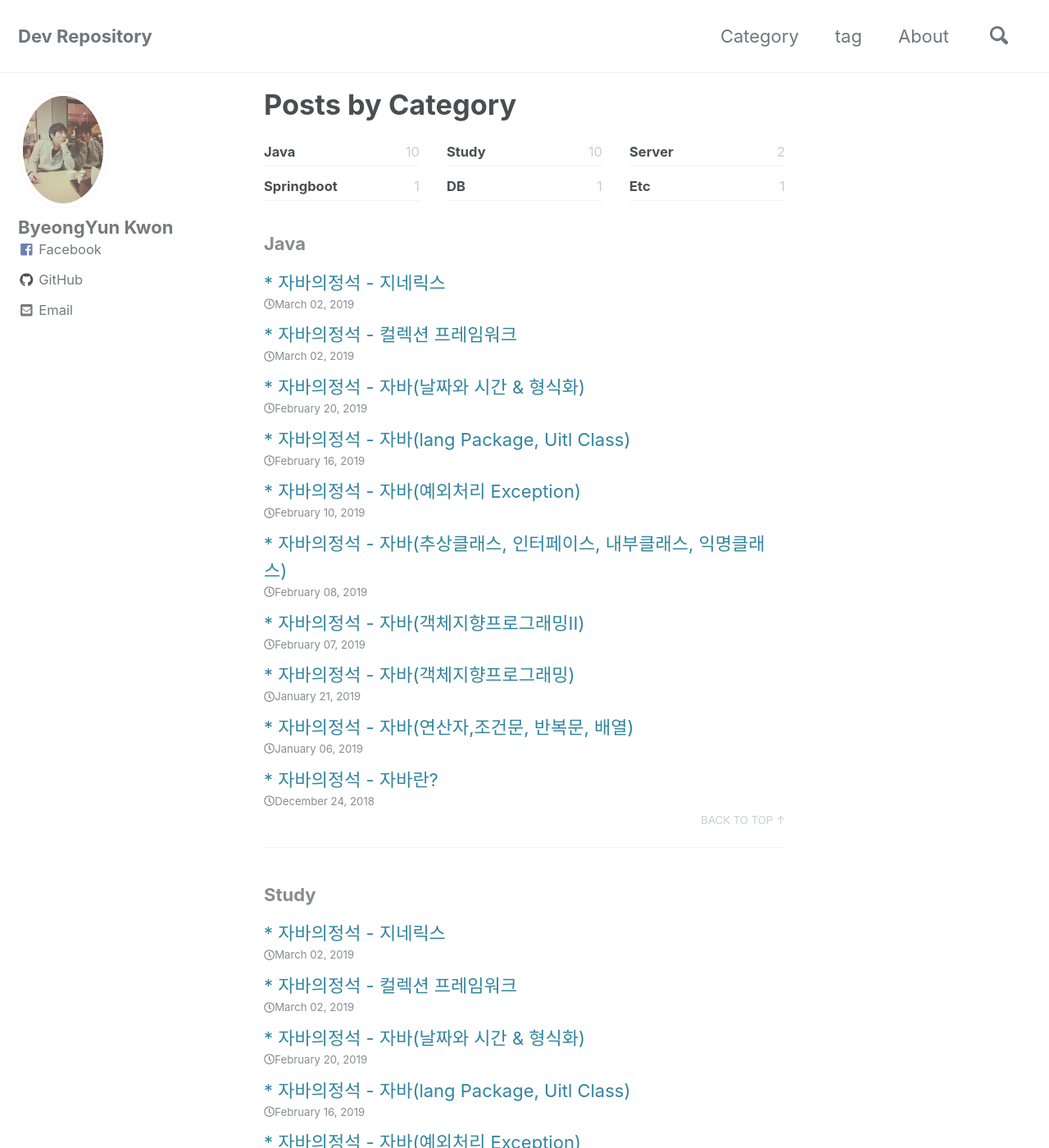
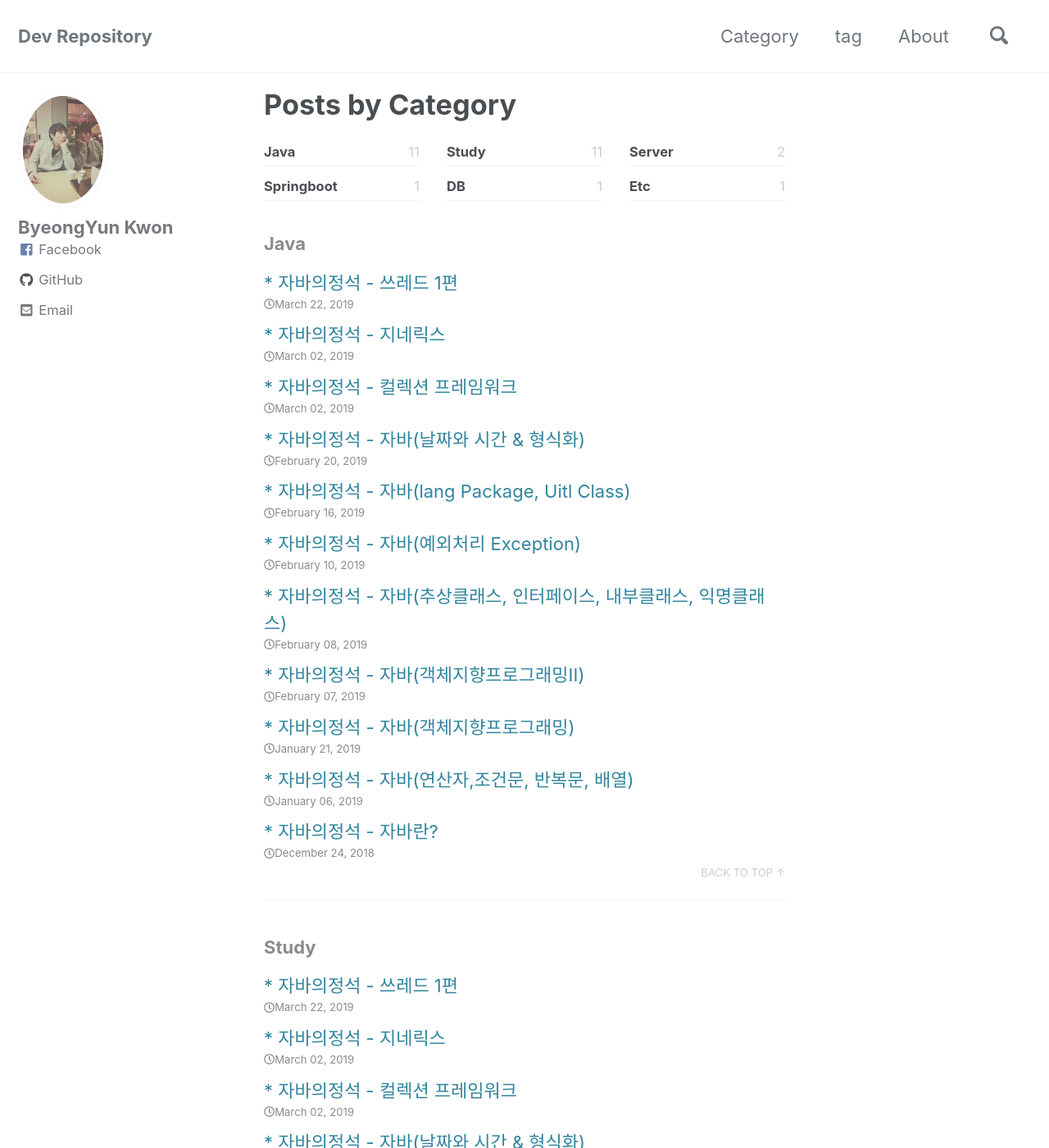
Before and after one commit to sksggg123/sksggg123.github.io, a Jekyll site: the page built from _pages/category-archive.md, in a window 1280 px wide and 1400 px high. Shown: the whole window at 82% size. Built offline with Jekyll 4.4.1, drawn with Linux system fonts in a browser that asks for light colours; cached includes are drawn as plain includes; nearby versions of some CDN libraries; part of the change alters nothing that is shown.

Commit message:
published - Thread post

````diff
--- a/_posts/Java/Study/2019-03-16-Thread.md
+++ b/_posts/Java/Study/2019-03-16-Thread.md
@@ -1,8 +1,8 @@
 ---
 layout: customize-posts
-title: "자바의정석 - 쓰레드"
+title: "자바의정석 - 쓰레드 1편"
 date: 2019-03-22
-last_modified_at: 2019-03-23
+last_modified_at: 2019-03-24
 description: "남궁성님의 자바의정석을 읽고 중요하다고 생각하는 내용 정리 및 리마인드, 객체지향 프로그래밍에 대한 내용 chapter7입니다. jvm 메모리 구조에 대해서도 정리 함. 자바의정석, 남궁성, 자바, java, 객체지향, 프로그래밍, JVM, 메모리구조, memory, 클래스, 인스턴스, 객체화, 클래스 변수, 컬렉션, 지네릭스, 인스턴스 변수, 초기화,
 초기화 블럭, 명시적 초기화, 명시적, 생성자, 매개변수, 추상클래스, abstract, 이너클래스, innerclass, 익명클래스, anonymous, 예외처리, 예외, try, catch, exception, throw, finaly java.lang package, util class, object, String, literal, 리터럴, Objects, wrapper, StringBuffer, String, date, calendar, simpledateformat, format, Collection, list, set, map, hash, hashMap, iterator, arraylist, linkedlist, stack, queue, Generics, 지네릭스"
 header:
@@ -65,12 +65,15 @@ keywords:
     - Thread
     - 스레드
     - 쓰레드
+    - Daemon
+    - 데몬
+    - ThreadGroup
 category:
     - Java
     - Study
 tags:
     - java
-published: false
+published: true
 sitemap:
     changefreq: daily
     priority: 1.0
@@ -454,4 +457,178 @@ Thread 1 Interrupt
 
 위의 소스 중 main클래스에서 ``t.interrupt()``를 통해 Thread1클래스 의 반복문을 빠져나오려는 의도의다. 하지만 isInterrupted()를 호출해 보면 false로 나온다. 그 이유는 Thread1 클래스의 **Check point**의 소스 때문이다. Thread.sleep()을 주게 되면 쓰레드가 잠시 멈춰져있는 상태인데 이떄 interrupt()를 호출하면 InterruptedException이 발생되고 쓰레드의 interrupted()의 상태는 자동으로 false로 초기화가 된다. 이렇게 사용할 때는 ``catch문에 interrupt()``를 한번더 호출해 주어 상태값을 변경해주어야 한다. 꼭 기억해두고 넘어가자.
 
+**suspend(), resume(), stop()**
+
+suspend()는 sleep()과 같이 쓰레드의 동작을 멈추게하며, resume()을 통해 다시 실행대기상태로 전환할 수 있다. stop()은 말 그대로 쓰레드를 종료시키는 용도이다. 알아두어야 할 점은 suspend()와 stop()은 쓰레드 락을 유발하기 쉬워 현재는 ``Deprecated``로 Java에서 사용을 권장하지 않는다.
+
+**yield()**
+
+yield()는 스케줄러에 의해 주어진 실행시간을 다음 차례의 쓰레드에게 양보하는 방법이다. 자신이 10초를 할당받아 작업을 한다고 하였을때 로직상 5초 수행하다 yield()가 호출이 되면 나머지 5초를 다음 차례의 쓰레드에게 양보하는 개념이다. yield()와 interrup()를 적절하게 사용하면 프로그램의 응답성을 높이고 효율적인 실행이 가능하다.
+
+**join()**
+
+자신이 수행할 작업을 잠시 멈춘 뒤 다른 쓰레드가 지정된 시간동안 작업을 수행하도록 할때 사용한다. 만일 시간을 지정하지 않을 경우 다른 쓰레드가 작업을 종료할떄까지 기다리게 된다. join()의 경우 try-catch로 감싸주어야 하며 interrupt()에 의해 join상태를 벗어 날 수 있다.
+```java
+join()
+join(long millis)
+join(long millis, int nanos)
+```
+
+아래의 예제는 ``suspend(), resume(), stop(), join()``을 사용한 예제이다. main을 제외한 2개의 쓰레드를 생성하여 수행하며 중간에 하나의 쓰레드를 일시중지하고 하나의 쓰레드만 처리되게 하며, 다른 쓰레드를 종료시킨 후 일시중지한 쓰레드를 재개하는 예제이다.
+```java
+package com.java.mystudy.thread;
+
+public class ThreadMain implements Runnable {
+
+    static String flag = "";
+
+    public static void main(String args[]){
+
+        // Daemon Thread
+        Thread td = new Thread(new ThreadMain());
+        td.setDaemon(true);
+        td.start();
+
+        // Thread 1
+        Thread1 t = new Thread1();
+        t.start();
+
+        // ThreadJoin
+        Thread tj = new Thread(new ThreadJoin("Join"));
+        tj.start();
+
+        // ThreadJoin을 join 상태로 만들기 -> main 클래스에서 ThreadJoin의 작업이 종료될때까지 수행된다.
+        try {
+            tj.join(3*1000);
+            flag = "join";
+        } catch (InterruptedException e) {
+
+        }
+
+        // Thread 지연을 줌
+        try {
+            Thread.sleep(3*1000);
+        } catch (InterruptedException e) {
+
+        }
+
+        // ThreadJoin쓰레드를 일시중지 함.
+        // Thread 1만 수행되게 하기 위해
+        tj.suspend();
+        flag = "suspend";
+
+        // Thread 지연을 줌
+        try {
+            Thread.sleep(3*1000);
+        } catch (InterruptedException e) {
+
+        }
+
+        // Thread 1 중지시키고 ThreadJoin의 작업을 재개함.
+        t.stop();
+        System.out.println(t.getName() + " [ Stop ]");
+        tj.resume();
+    }
+
+    @Override
+    public void run() {
+        while(true) {
+            try {
+                Thread.sleep(1000);
+            } catch (InterruptedException e) {
+
+            }
+            if(flag.equals("join")) {
+                System.out.println("!!~ ThreadJoin Class status -> [ Join ]");
+                flag = "";
+            } else if (flag.equals("suspend")) {
+                System.out.println("!!~ ThreadJoin Class status -> [ Suspend ]");
+                flag = "";
+            }
+        }
+    }
+}
+
+class Thread1 extends Thread {
+
+    public void run() {
+
+        System.out.println(getName() + " Start ~!");
+        int cnt = 0;
+
+        while(!isInterrupted()) {
+            cnt++;
+            System.out.println(getName() + "[ " + cnt + " ]");
+
+            try {
+                Thread.sleep(1000);
+            } catch (InterruptedException e) {
+                interrupt();
+            }
+        }
+    }
+}
+
+class ThreadJoin implements Runnable {
+
+    // thread name 셋팅을 위한 변수
+    Thread thread;
+
+    // thread name 셋팅을 위한 생성자
+    ThreadJoin(String name) {
+        thread = new Thread(this, name);
+    }
+
+    @Override
+    public void run() {
+        System.out.println(thread.getName()+ " Start ~!");
+
+        int cnt = 0;
+        while(true) {
+            cnt++;
+            System.out.println(thread.getName() + " [ " + cnt + " ] ");
+            try {
+                Thread.sleep(1000);
+            } catch (InterruptedException e) {
+
+            }
+
+            if(cnt >= 10) {
+                System.out.println(thread.getName() + " [ Finished ]");
+                break;
+            }
+        }
+    }
+}
+/**
+출력결과
+Thread-1 Start ~!
+Thread-1[ 1 ]
+Join Start ~!
+Join [ 1 ]
+Thread-1[ 2 ]
+Join [ 2 ]
+Thread-1[ 3 ]
+Join [ 3 ]
+!!~ ThreadJoin Class status -> [ Join ]
+Thread-1[ 4 ]
+Join [ 4 ]
+Thread-1[ 5 ]
+Join [ 5 ]
+Thread-1[ 6 ]
+Join [ 6 ]
+!!~ ThreadJoin Class status -> [ Suspend ]
+Thread-1[ 7 ]
+Thread-1[ 8 ]
+Thread-1[ 9 ]
+Thread-1 [ Stop ]
+Join [ 7 ]
+Join [ 8 ]
+Join [ 9 ]
+Join [ 10 ]
+Join [ Finished ]
+*/
+```
+
+
 #### 위의 모든 정리내용은 자바의 정석을 공부하며 복습차 정리한 내용입니다.
````
